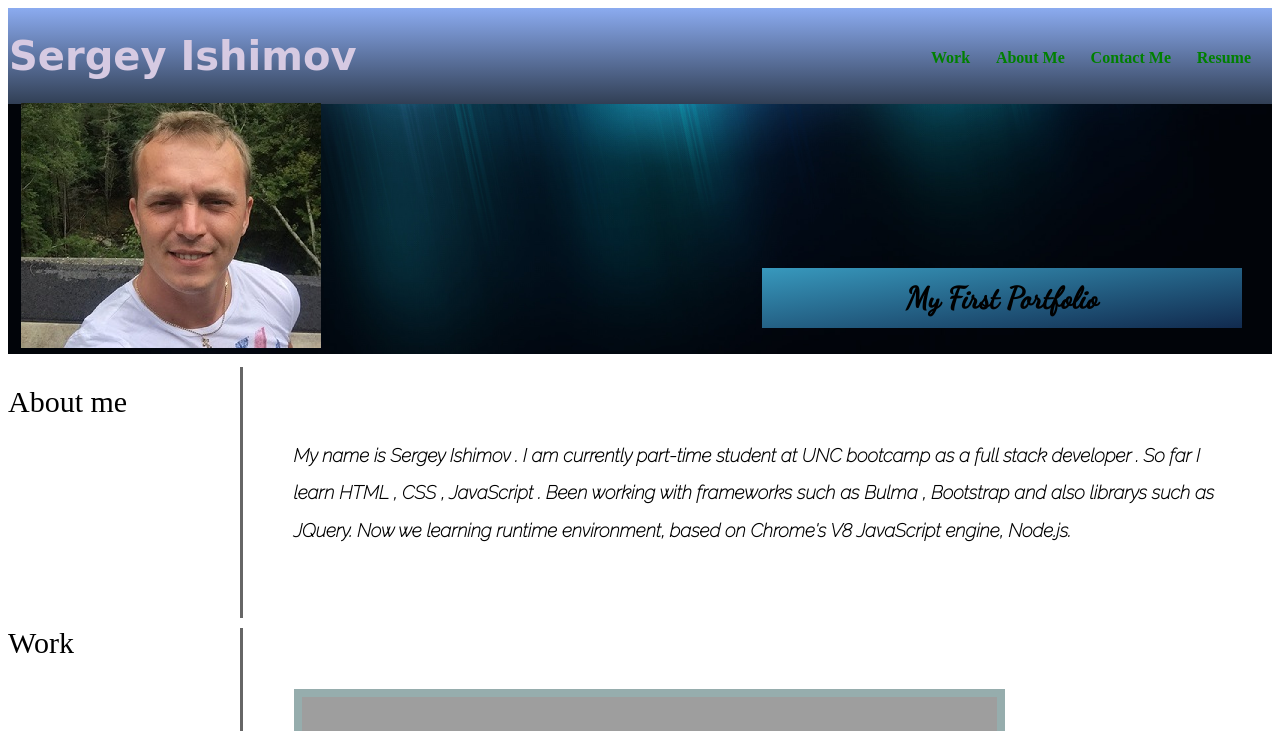
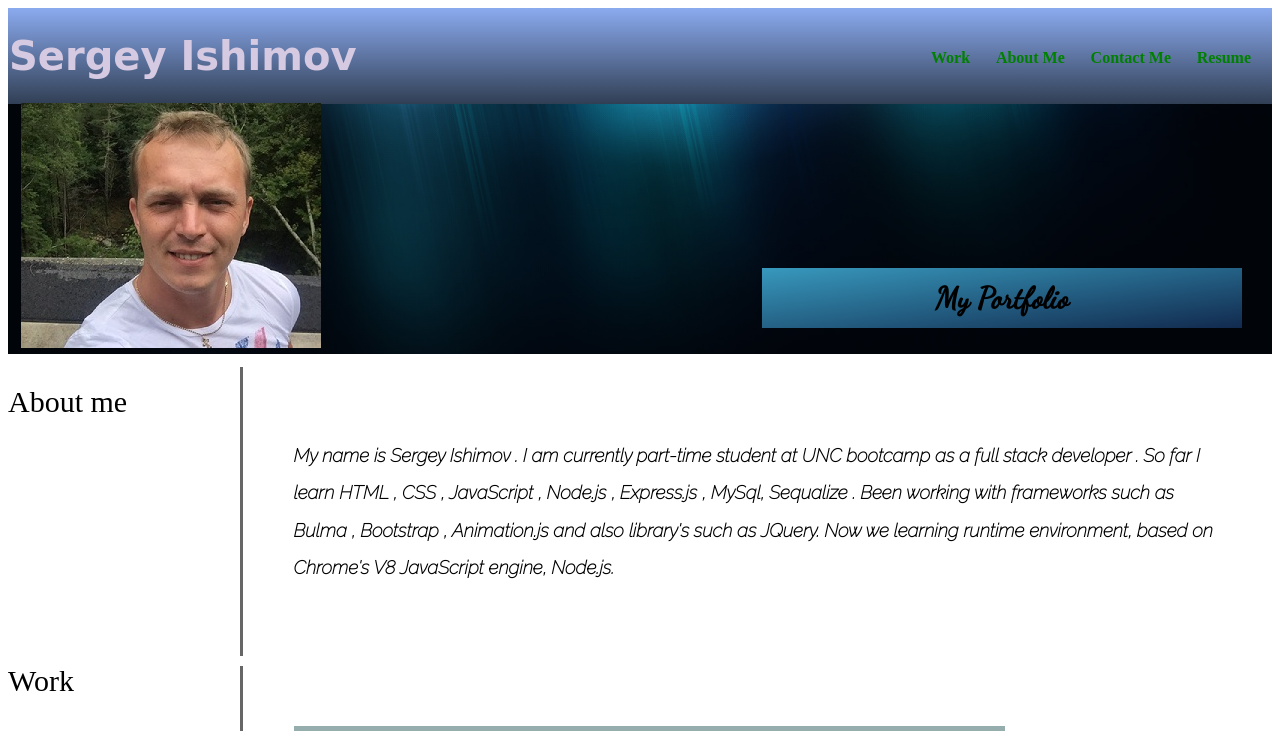
Before and after one commit to Sergey-ddbug/Portfolio, a plain HTML site: page index.html in a window 1280 px wide. Shown: the top 731 px of the page. Drawn offline with Linux system fonts and the light colour scheme; grey boxes are pictures that could not be loaded; a web font is replaced by a local one.

Commit message:
Updated with new Project

```diff
--- a/Assets/style.css
+++ b/Assets/style.css
@@ -78,8 +78,6 @@ header {
   border: solid 8px rgb(150, 173, 173);
 }
 
-#img-three {
-}
 .img-container {
   display: flex;
   flex-direction: column;
--- a/index.html
+++ b/index.html
@@ -27,12 +27,13 @@
     </nav>
   </header>
   <div class="container1">
+
     <img id="header-pic" src="./Assets/header.jpg" alt="Pic" style="width:
         100%" />
     <div>
       <div id="avatar"><img src="./Assets/portfolio.jpg" alt="" /></div>
     </div>
-    <h2 style="background-image: linear-gradient(to bottom right,rgba(57, 166, 199, 0.89), rgb(17, 42, 78))">My First
+    <h2 style="background-image: linear-gradient(to bottom right,rgba(57, 166, 199, 0.89), rgb(17, 42, 78))">My
       Portfolio</h2>
   </div>
   <div class="wrapper">
@@ -45,8 +46,10 @@
       <div class="col-2">
         <h3 style="font-family: 'Raleway', sans-serif;">
           My name is Sergey Ishimov . I am currently part-time student at UNC
-          bootcamp as a full stack developer . So far I learn HTML , CSS , JavaScript . Been working with frameworks
-          such as Bulma , Bootstrap and also librarys such as JQuery. Now we learning runtime environment, based on
+          bootcamp as a full stack developer . So far I learn HTML , CSS , JavaScript , Node.js , Express.js , MySql,
+          Sequalize . Been working with frameworks
+          such as Bulma , Bootstrap , Animation.js and also library's such as JQuery. Now we learning runtime
+          environment, based on
           Chrome's V8 JavaScript engine, Node.js.
         </h3>
       </div>
@@ -70,7 +73,10 @@
                 <img alt="dayplaner" src="./Assets/dayplaner.png" width=100% height="100%">
               </a>
             </div>
-            <div class="img-div" id="img-three">3</div>
+            <div class="img-div" id="img-three">
+              <a href="https://ecomercebeerbox.herokuapp.com/" target="_blank">
+                <img src="./Assets/Screenshot.png" width="100%" height="420px" alt="eComercebeerbox"></a>
+            </div>
           </div>
           <div class="row img-row">
             <div class="img-div" id="img-four">4</div>
```
Also changed, not shown: Assets/Screenshot.png (added), 1 other file.
